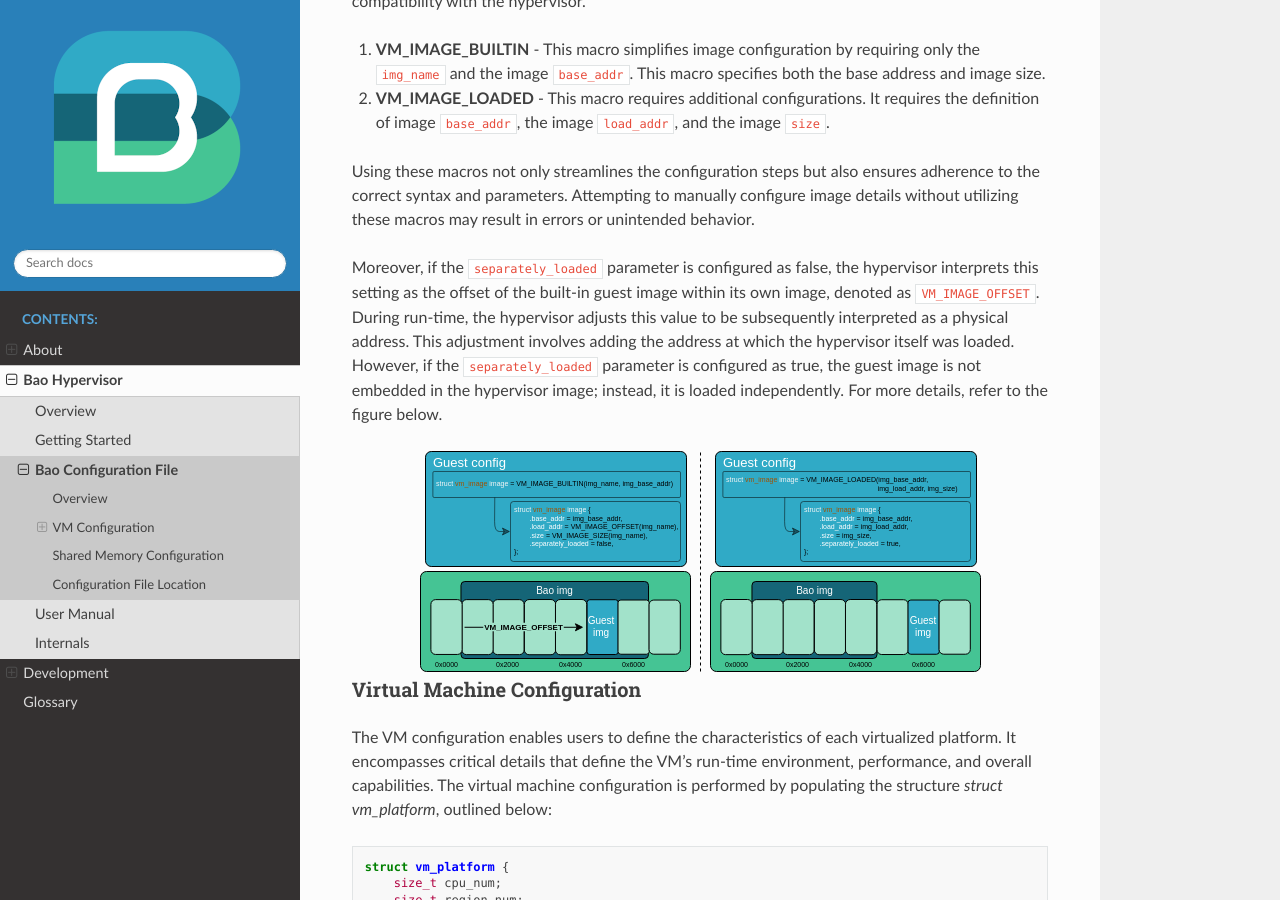
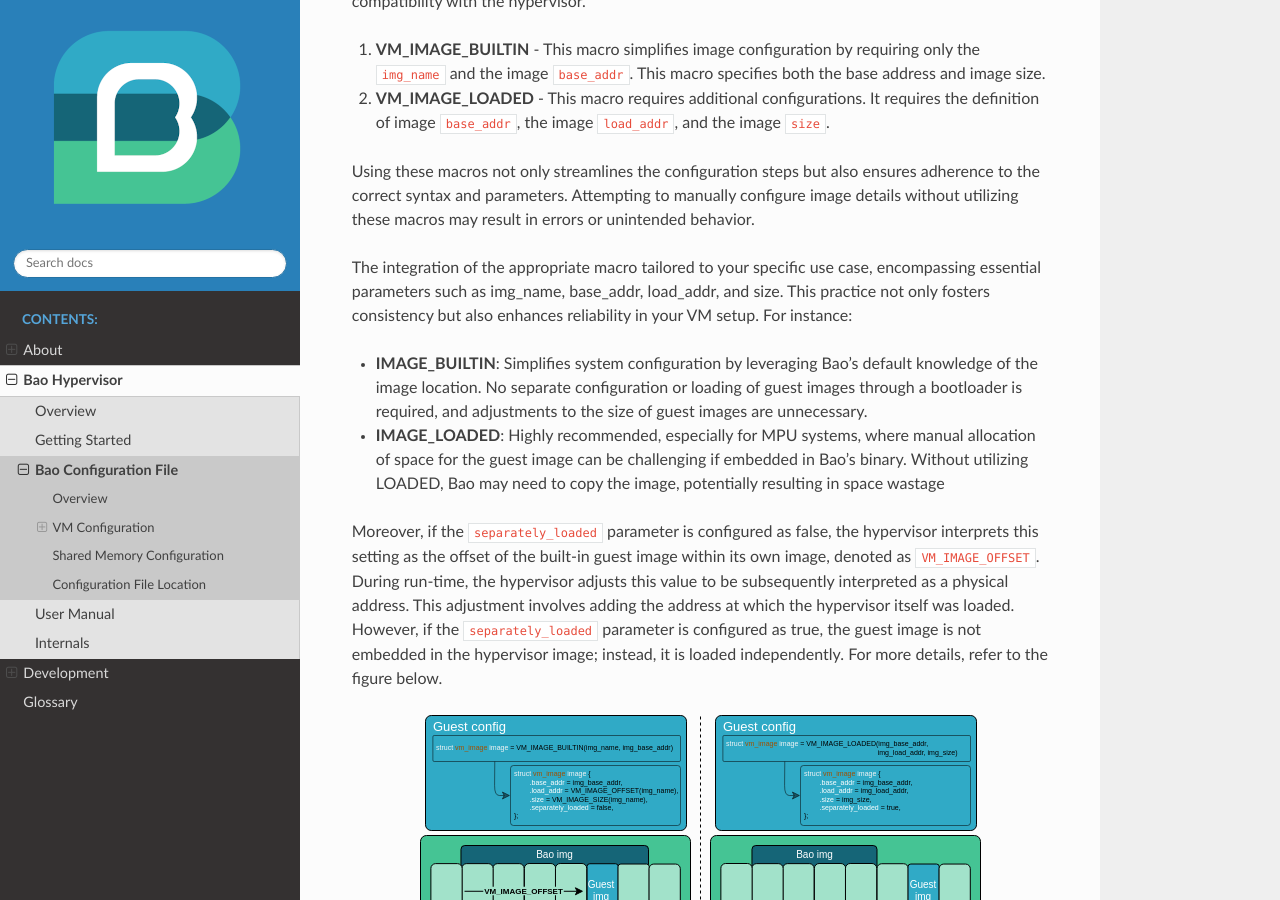
Before and after one commit to bao-project/bao-docs, a Sphinx documentation site: the page built from source/bao_hyp/config.rst, in a window 1280 px wide and 900 px high, scrolled down 3255 px. Built offline with Sphinx 7.4.7 and the Read the Docs theme 2.0.0, drawn with Linux system fonts in a browser that asks for light colours.

Commit message:
update(guest_img): include macros use-cases examples
Signed-off-by: Diogo Costa <diogoandreveigacosta@gmail.com>

```diff
--- a/source/bao_hyp/config.rst
+++ b/source/bao_hyp/config.rst
@@ -153,6 +153,18 @@ enhance compatibility with the hypervisor.
 Using these macros not only streamlines the configuration steps but also ensures adherence to the
 correct syntax and parameters. Attempting to manually configure image details without utilizing
 these macros may result in errors or unintended behavior.
+
+The integration of the appropriate macro tailored to your specific use case, encompassing essential
+parameters such as img_name, base_addr, load_addr, and size. This practice not only fosters
+consistency but also enhances reliability in your VM setup. For instance:
+
+- **IMAGE_BUILTIN**: Simplifies system configuration by leveraging Bao's default knowledge of the
+  image location. No separate configuration or loading of guest images through a bootloader is
+  required, and adjustments to the size of guest images are unnecessary.
+
+- **IMAGE_LOADED**: Highly recommended, especially for MPU systems, where manual allocation of space
+  for the guest image can be challenging if embedded in Bao's binary. Without utilizing LOADED, Bao
+  may need to copy the image, potentially resulting in space wastage
 
 Moreover, if the ``separately_loaded`` parameter is configured as false, the hypervisor interprets
 this setting as the offset of the built-in guest image within its own image, denoted as
```
